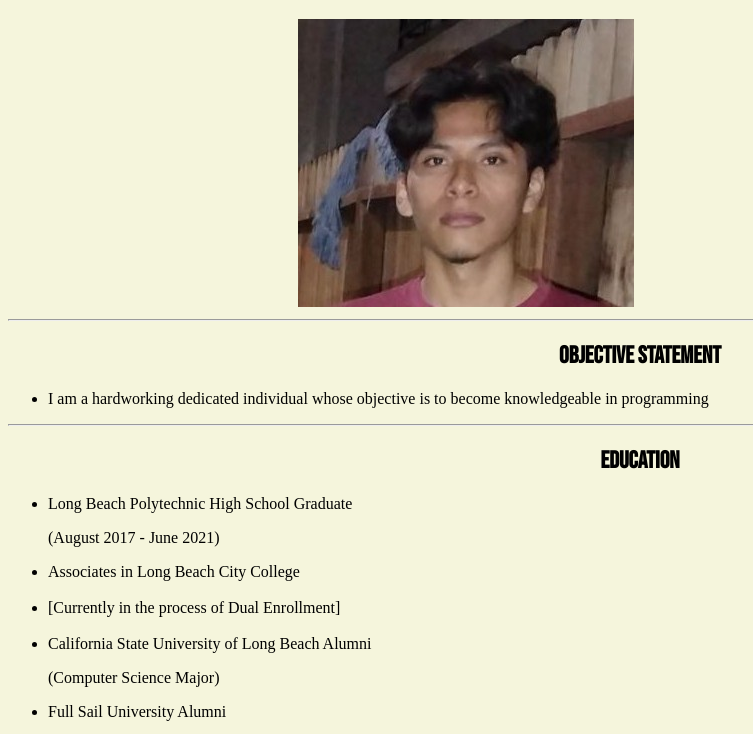
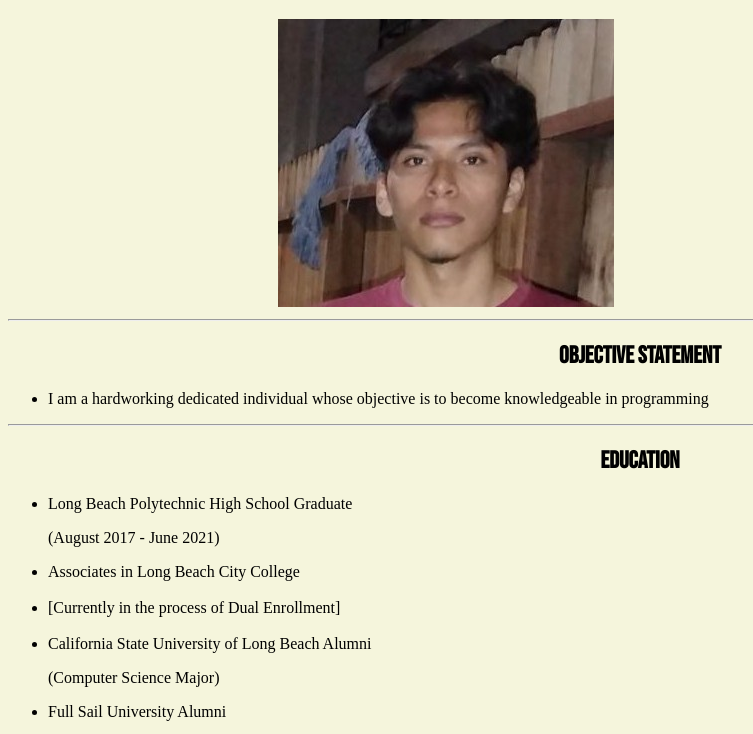
Before and after one commit to ghettosector/HTML_Portfolio, a plain HTML site: page index.html in a window 1280 px wide. Shown: the part 63-797 px from the top of the page, without its empty margins (0-753 px from the left). Drawn offline with Linux system fonts and the light colour scheme.

Commit message:
Update style.css

```diff
--- a/style.css
+++ b/style.css
@@ -10,7 +10,7 @@ html
 
 #profile_size
 {
-    margin-left: 290px;
+    margin-left: 270px;
 }
 a .logo-size
 {
```
